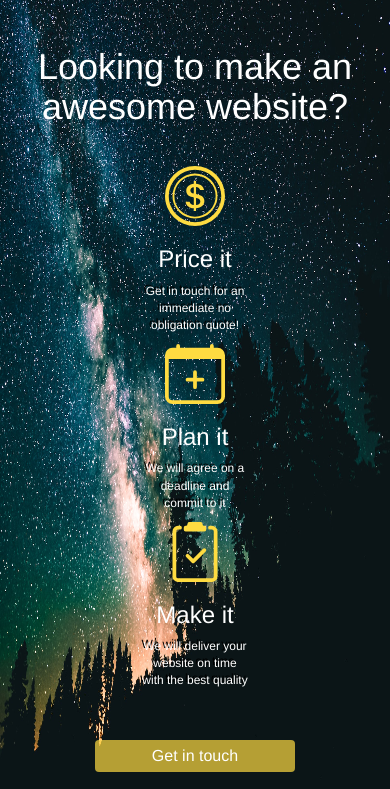
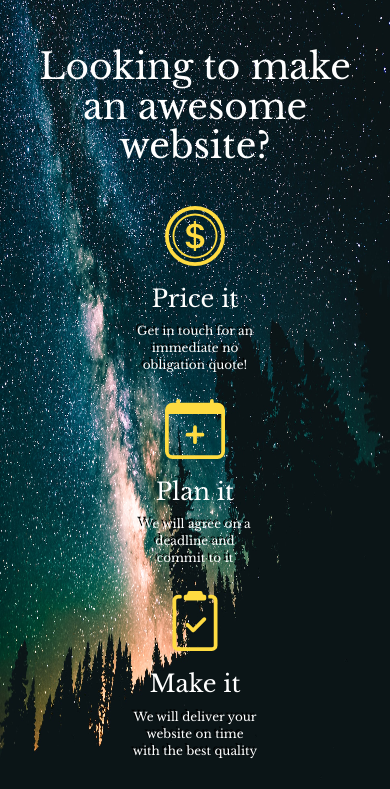
Before and after one commit to Olagoke1234/Company-Website-Bootstrap-, a plain HTML site: page index.html in a window 390 px wide. Shown: the part 53-842 px from the top of the page. Drawn offline with nearby package versions, Linux system fonts and the light colour scheme.

Commit message:
font family changed

```diff
--- a/index.html
+++ b/index.html
@@ -5,6 +5,12 @@
     <meta http-equiv="X-UA-Compatible" content="IE=edge" />
     <meta name="viewport" content="width=device-width, initial-scale=1" />
     <title>Company Website (Bootstrap)</title>
+    <link rel="preconnect" href="https://fonts.googleapis.com" />
+    <link rel="preconnect" href="https://fonts.gstatic.com" crossorigin />
+    <link
+      href="https://fonts.googleapis.com/css2?family=Libre+Baskerville:ital@0;1&display=swap"
+      rel="stylesheet"
+    />
     <link href="css/bootstrap.min.css" rel="stylesheet" />
     <link rel="stylesheet" href="style.css" />
   </head>
--- a/style.css
+++ b/style.css
@@ -23,7 +23,10 @@ body {
   color: white;
   max-width: 800px;
   margin: 50px auto 0 auto;
-  font: Arial, Helvetica, sans-serif;
+}
+
+.jumbotron h1 {
+  font-family: "Libre Baskerville", serif;
 }
 
 .row {
@@ -58,6 +61,7 @@ body {
   color: white;
   text-align: center;
   font-size: 27px;
+  font-family: "Libre Baskerville", serif;
 }
 
 .item p {
@@ -65,6 +69,7 @@ body {
   text-align: center;
   font-size: 15px;
   text-shadow: -2px -2px black;
+  font-family: "Libre Baskerville", serif;
 }
 
 .btn-container {
@@ -82,6 +87,7 @@ body {
   padding: 5px;
   font-size: 16px;
   color: white;
+  font-family: "Libre Baskerville", serif;
 }
 
 .btn:hover {
@@ -134,6 +140,9 @@ body {
     padding: 10px 20px 20px 10px;
     margin-left: -15px;
   }
+  .item {
+    margin-bottom: 15px;
+  }
   .item svg {
     width: 60px;
     height: 60px;
```
